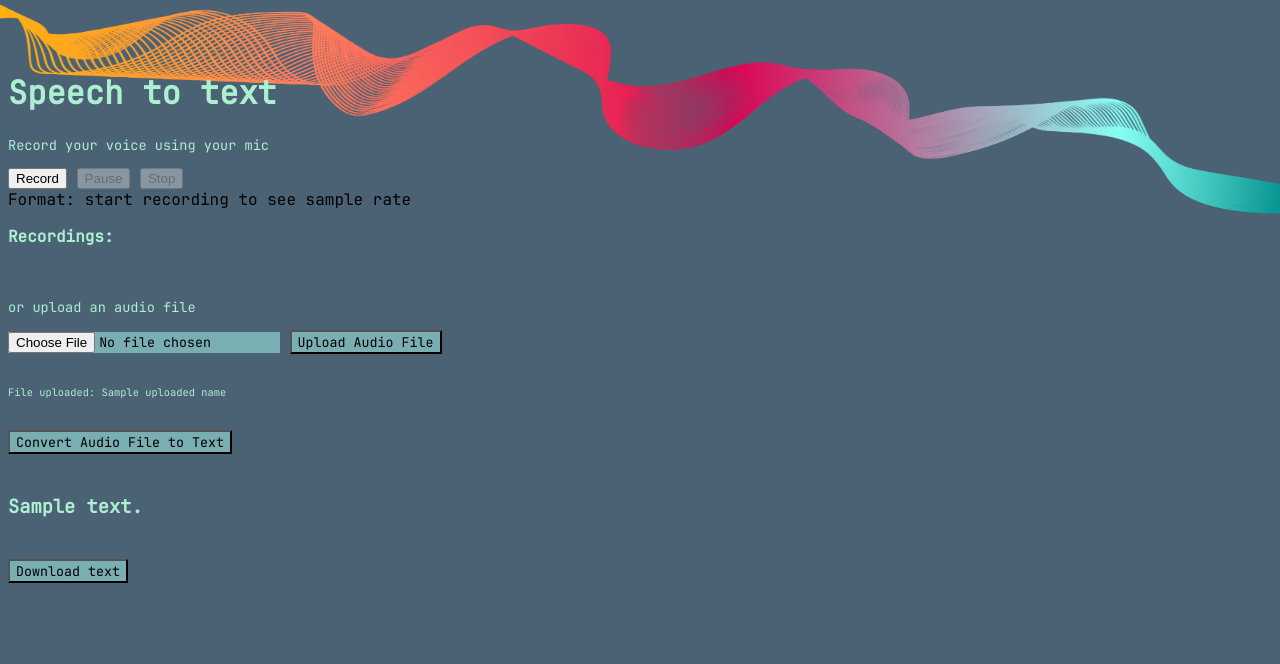
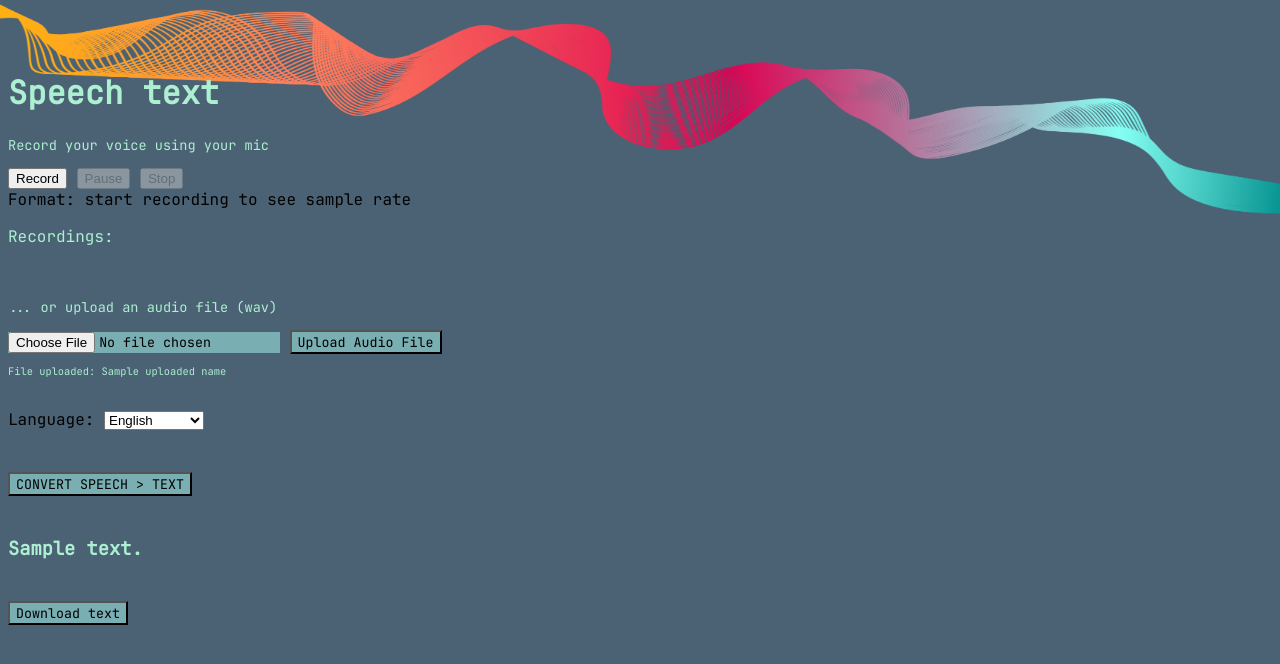
Before and after one commit to ezequielabregu/speech-text, a Flask app: template templates/index.html in a window 1280 px wide. Shown: the top 664 px of the page. Run offline with Flask 2, Linux system fonts and the light colour scheme; the template is opened without the code that fills it: most values are stand-ins (such as "Sample title", 1, 10 or a date in 2020); some libraries are stand-ins or nearby versions.

Commit message:
Add Lenguages dropdown list options

```diff
--- a/app.py
+++ b/app.py
@@ -5,9 +5,16 @@ import os
 #Crete a new instance Flask class
 app = Flask(__name__)
 
-server_path = "/var/www/html/apps/speech_text/"
+server_path = ""#"/var/www/html/apps/speech_text/"
 audio_path = server_path + "audio.wav"
 text_path = server_path + "output.txt"
+
+lastDropdown = [""]
+
+def dropdown():
+    language = request.form.get("dropdown", False)
+    lastDropdown[0] = str(language)
+    return lastDropdown[0]
 
 @app.route("/", methods=['POST', 'GET'])
 def index():
@@ -40,6 +47,7 @@ def download_file():
 
 @app.route('/transcribe', methods=['POST'])
 def transcribe():
+    print(dropdown())
     #create a new recognizer instance
     r = sr.Recognizer()
     #use the audio uploaded as a source
@@ -47,9 +55,9 @@ def transcribe():
         audio = r.record(source)
         try:
             #audio to text
-            text = r.recognize_google(audio)
+            text = r.recognize_google(audio, language=dropdown())
        # write the text to a file
-            with open(text_path, "w") as file:
+            with open(text_path, "w", encoding='utf-8') as file:
                 file.write(text)
                 os.remove(audio_path)
             return render_template('index.html', text=text)
@@ -65,6 +73,6 @@ def transcribe():
             return render_template('index.html', text=text)
 
 if __name__ == '__main__':
-    app.run(host="0.0.0.0", port=5000)
+#    app.run(host="0.0.0.0", port=5000)
 #    app.run()
-#    app.run(debug=True)
+    app.run(debug=True)
--- a/templates/index.html
+++ b/templates/index.html
@@ -28,7 +28,7 @@
   <body>
     <br />
     <br />
-    <h1>Speech to text</h1>
+    <h1>Speech text</h1>
     <p style="font-size:85%"> Record your voice using your mic </p>
 
     <div id="controls">
@@ -37,26 +37,40 @@
       <button id="stopButton" disabled>Stop</button>
      </div>
      <div id="formats">Format: start recording to see sample rate</div>
-     <p><strong>Recordings:</strong></p>
+     <p>Recordings:</p>
      <ol id="recordingsList"></ol>
      <!-- inserting these scripts at the end to be able to use all the elements in the DOM -->
      <script src="https://cdn.rawgit.com/mattdiamond/Recorderjs/08e7abd9/dist/recorder.js"></script>
      <script src="static/app.js"></script>
 
     <br />
-    <p style="font-size:85%"> or upload an audio file </p>
+    <p style="font-size:85%">... or upload an audio file (wav) </p>
     <form action="/upload" method="POST" enctype="multipart/form-data">
       <input type="file" style="font-family: JetBrains; background-color:#79AEB2" name="file" />
       <input type="submit" value="Upload Audio File" style="font-family: JetBrains; background-color:#79AEB2">
     </form>
-      <br />
       <p style="font-size:65%"> File uploaded: {{ uploadedName }}</p>
       <br />
     <form action="/transcribe" method="post">
-      <button name="transcribe" type="submit" style="font-family: JetBrains; background-color:#79AEB2" onclick="processing()">Convert Audio File to Text</button>
+
+      <label for="dropdown">Language:</label>
+      <select name="dropdown" id="dropdown">
+        <option value="en-US">English</option>
+        <option value="es-ES">Español</option>
+        <option value="es-AR">Español(Arg)</option>
+        <option value="fr-FR">French</option>
+        <option value="de-DE">Deutsch</option>
+      </select>
+
+      <br />
+      <br />
+      <br />
+
+      <button name="transcribe" type="submit" style="font-family: JetBrains; background-color:#79AEB2" onclick="processing()">CONVERT SPEECH > TEXT</button>
       <span id="process-status"></span>
     </form>
-    <script>
+
+      <script>
         function recording() {
           const status = document.getElementById("recording-status");
           status.style.color = '#E2725A';
```
Also changed, not shown: output.txt (+1 -1 lines), 1 other file.
